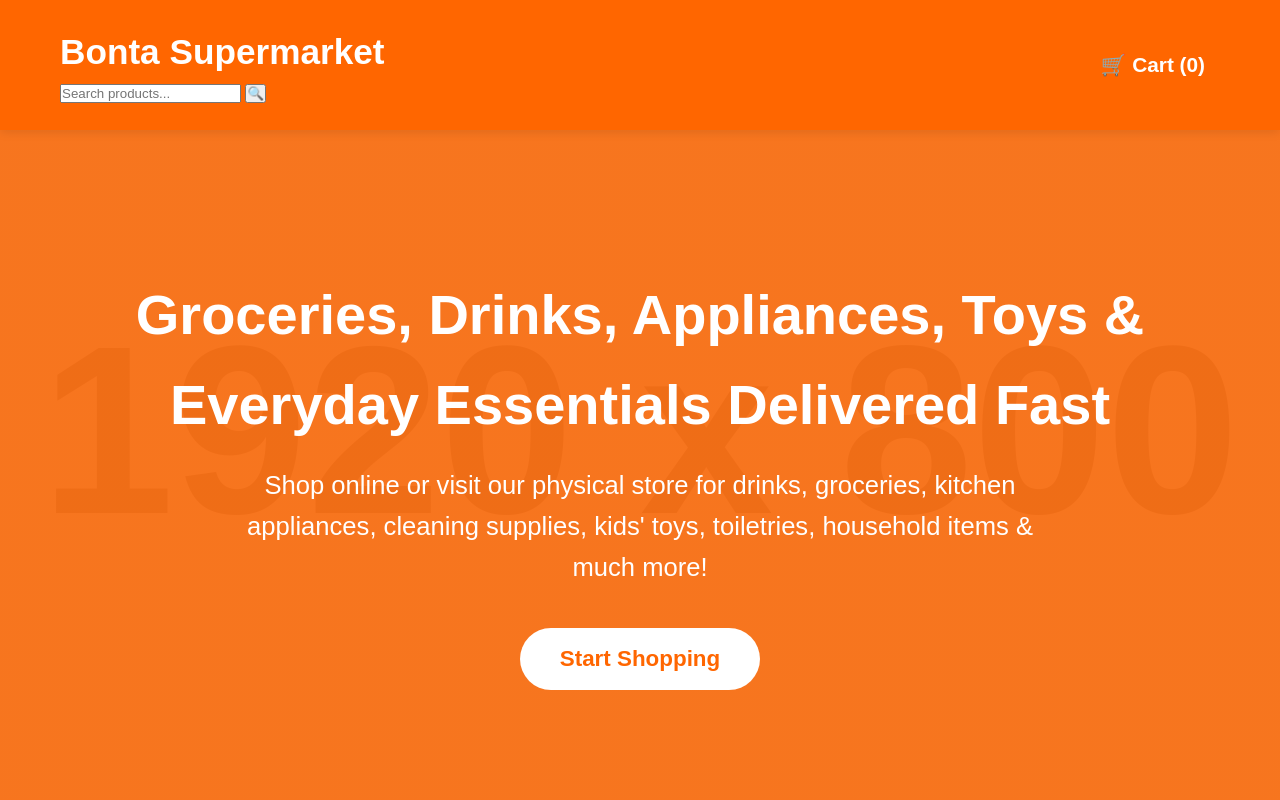
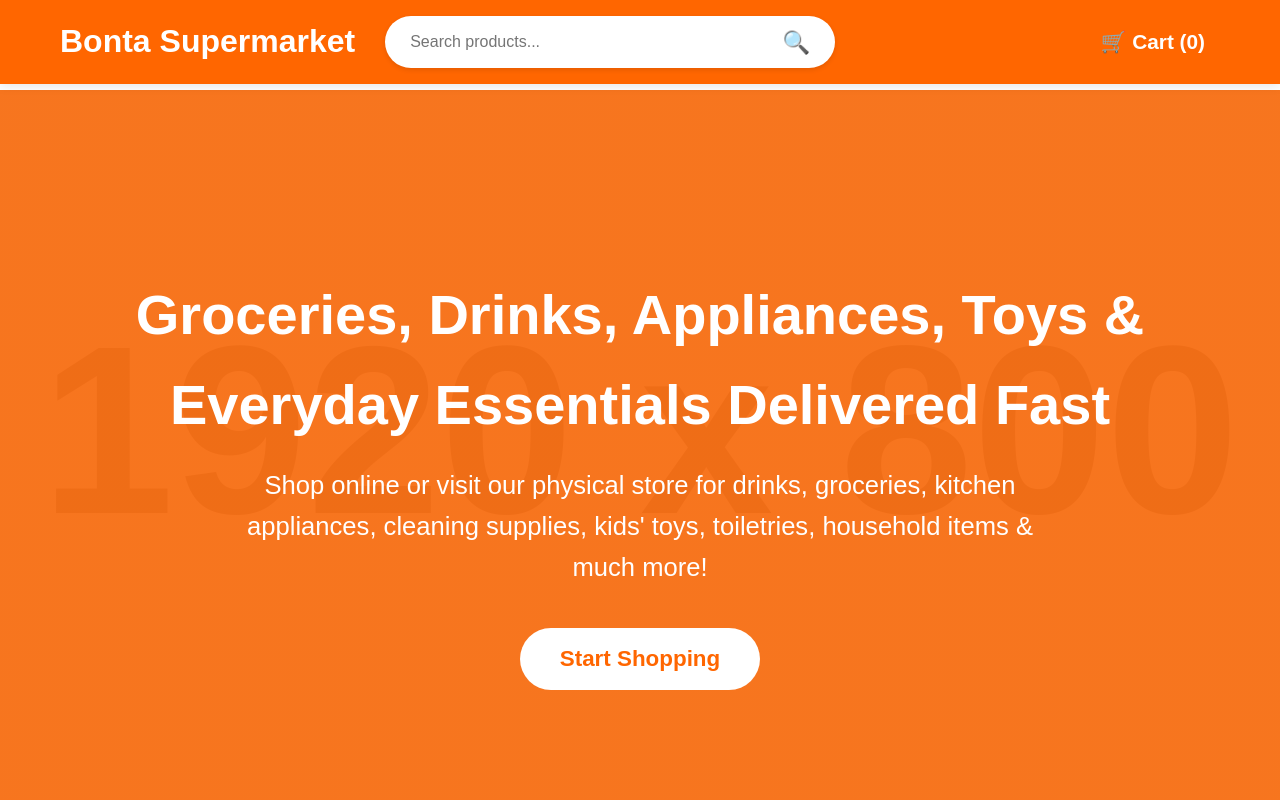
Before and after one commit to Ultra-0x/bonta-supermarket, a plain HTML site: page index.html in a window 1280 px wide. Shown: the top 800 px of the page. Drawn offline with Linux system fonts and the light colour scheme; placeholder pictures from the web are drawn by us.

Commit message:
Update style.css

```diff
--- a/style.css
+++ b/style.css
@@ -20,7 +20,7 @@
 header {
     background-color: #FF6600;
     color: white;
-    padding: 1.5rem 0;
+    padding: 1rem 0;
     position: fixed;
     width: 100%;
     top: 0;
@@ -28,15 +28,50 @@
     box-shadow: 0 2px 10px rgba(0,0,0,0.1);
 }
 
-header .container {
+.header-container {
     display: flex;
     justify-content: space-between;
     align-items: center;
 }
 
-header h1 {
-    font-size: 2.2rem;
+.header-left {
+    display: flex;
+    align-items: center;
+    gap: 30px;
+}
+
+.site-title {
+    font-size: 2rem;
     font-weight: bold;
+}
+
+.search-bar {
+    display: flex;
+    align-items: center;
+    background: white;
+    border-radius: 30px;
+    padding: 5px 10px;
+    box-shadow: 0 2px 5px rgba(0,0,0,0.1);
+    width: 450px;
+    max-width: 100%;
+}
+
+#search-input {
+    border: none;
+    outline: none;
+    padding: 12px 15px;
+    font-size: 1rem;
+    width: 100%;
+    border-radius: 30px;
+}
+
+#search-btn {
+    background: none;
+    border: none;
+    font-size: 1.4rem;
+    cursor: pointer;
+    padding: 0 15px;
+    color: #666;
 }
 
 .cart {
@@ -152,7 +187,7 @@
     transform: scale(0.95);
 }
 
-/* Categories */
+/* Categories - Smaller Icons */
 .categories {
     padding: 100px 20px;
     background-color: #fff;
@@ -187,17 +222,17 @@
 }
 
 .category-icon {
-    font-size: 4rem;
-    margin-bottom: 20px;
+    font-size: 2.8rem; /* Smaller than before, Jumia-style */
+    margin-bottom: 15px;
     display: block;
 }
 
 .category-card h3 {
-    font-size: 1.5rem;
+    font-size: 1.4rem;
     color: #333;
 }
 
-/* Cart Dropdown Styles */
+/* Cart Dropdown */
 .cart-wrapper {
     position: relative;
     display: inline-block;
```
